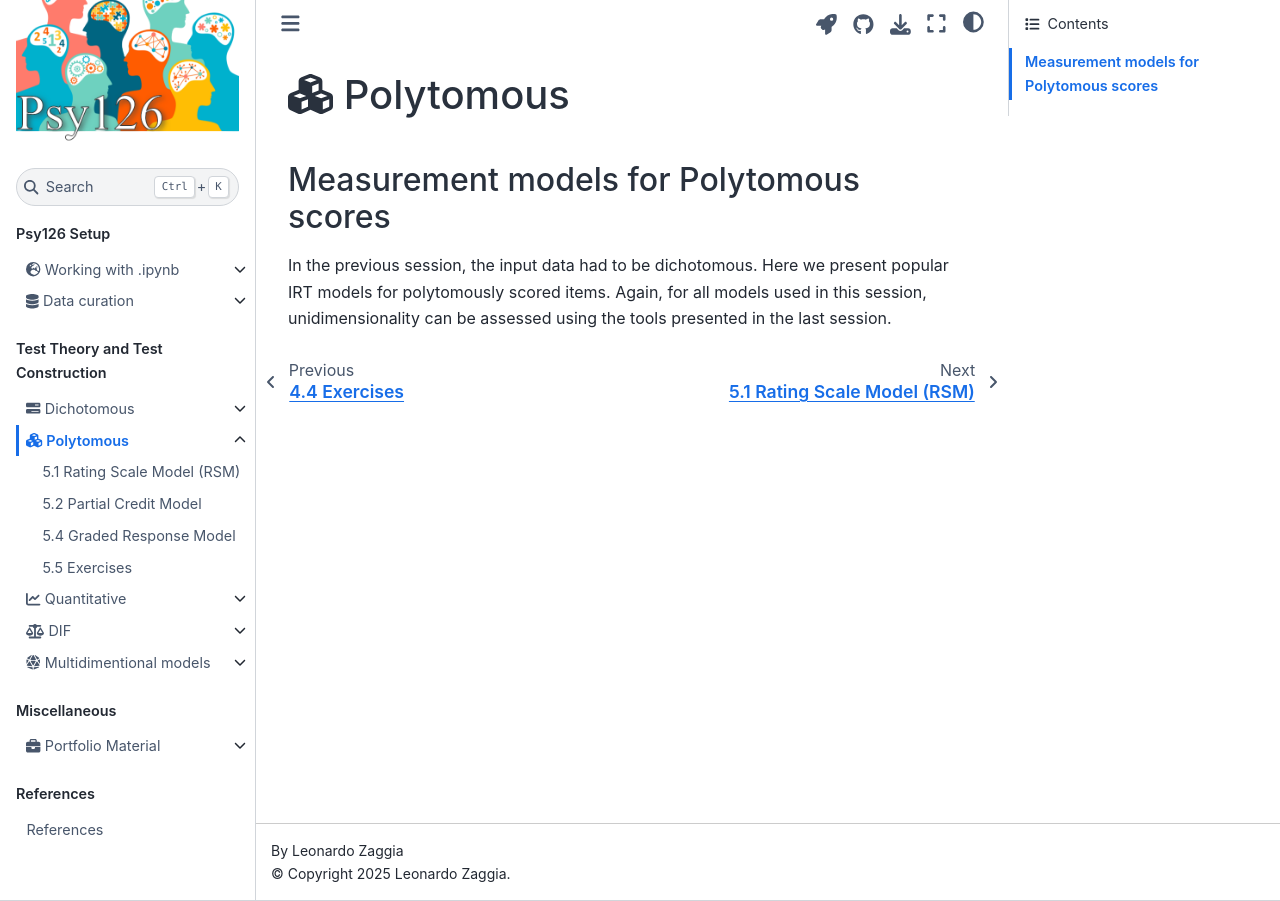
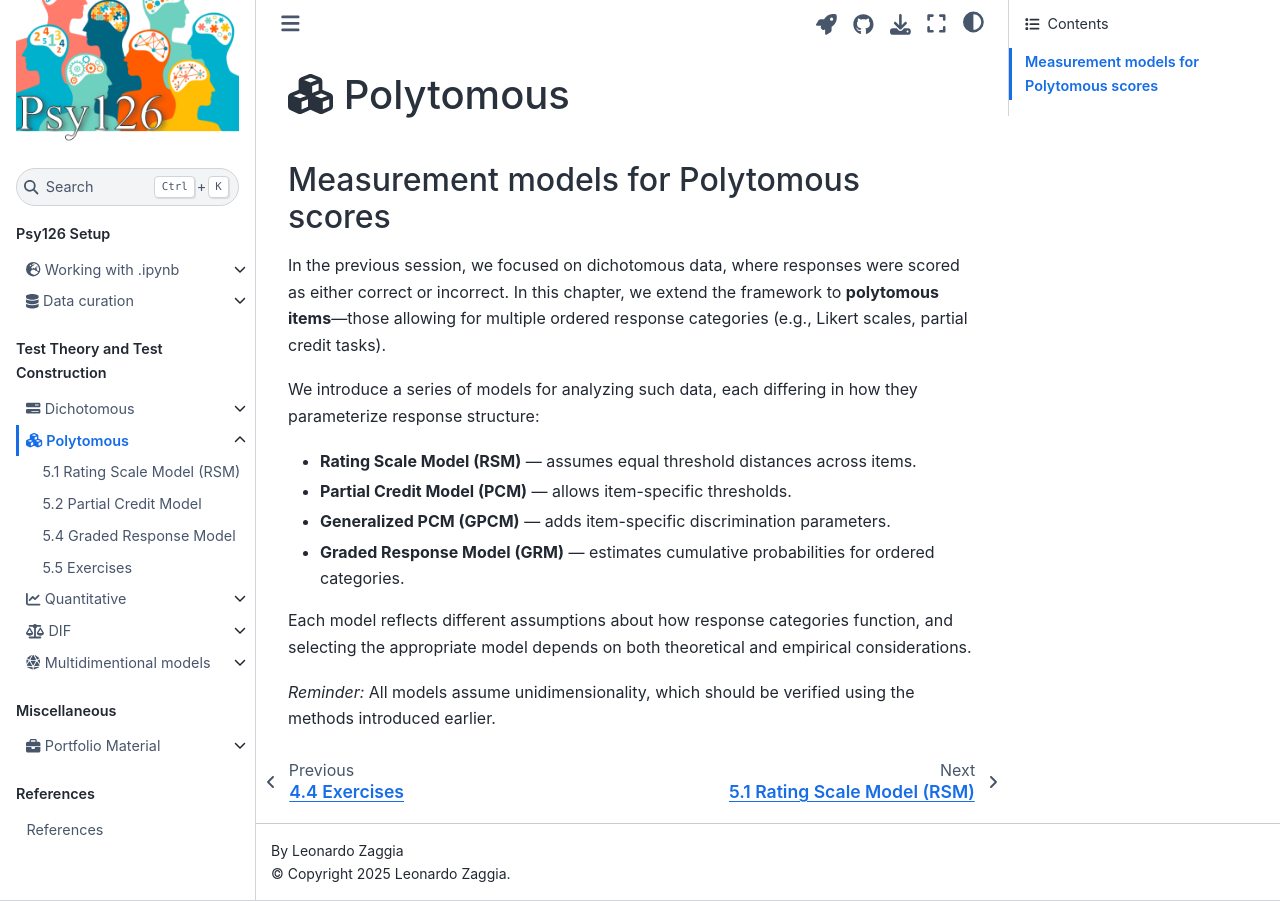
Before and after one commit to pegaseehorn/psy126, a Jupyter Book: the page built from book/TT/7_Polytomous_IRT/0_Introduction.md, in a window 1280 px wide. Built offline with Jupyter Book 1.0.4 settings and Sphinx 7.4.7 and the Sphinx Book theme 1.1.4, drawn with Linux system fonts in a browser that asks for light colours.

Commit message:
improved intro

```diff
--- a/book/TT/7_Polytomous_IRT/0_Introduction.md
+++ b/book/TT/7_Polytomous_IRT/0_Introduction.md
@@ -16,6 +16,16 @@ kernelspec:
 
 ## Measurement models for Polytomous scores
 
-In the previous session, the input data had to be dichotomous. Here we present
-popular IRT models for polytomously scored items. Again, for all models used
-in this session, unidimensionality can be assessed using the tools presented in the last session.
+
+In the previous session, we focused on dichotomous data, where responses were scored as either correct or incorrect. In this chapter, we extend the framework to **polytomous items**—those allowing for multiple ordered response categories (e.g., Likert scales, partial credit tasks).
+
+We introduce a series of models for analyzing such data, each differing in how they parameterize response structure:
+
+- **Rating Scale Model (RSM)** — assumes equal threshold distances across items.
+- **Partial Credit Model (PCM)** — allows item-specific thresholds.
+- **Generalized PCM (GPCM)** — adds item-specific discrimination parameters.
+- **Graded Response Model (GRM)** — estimates cumulative probabilities for ordered categories.
+
+Each model reflects different assumptions about how response categories function, and selecting the appropriate model depends on both theoretical and empirical considerations.
+
+*Reminder:* All models assume unidimensionality, which should be verified using the methods introduced earlier.
```
Also changed, not shown: book/TT/7_Polytomous_IRT/quiz/pi_map.png (added).
